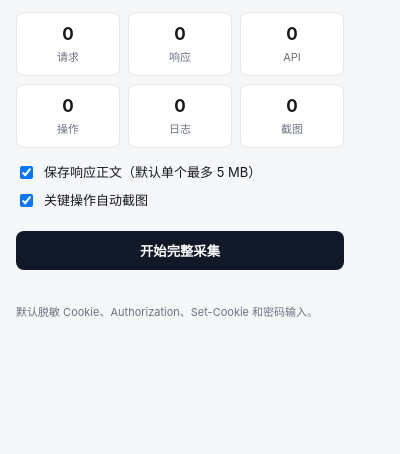
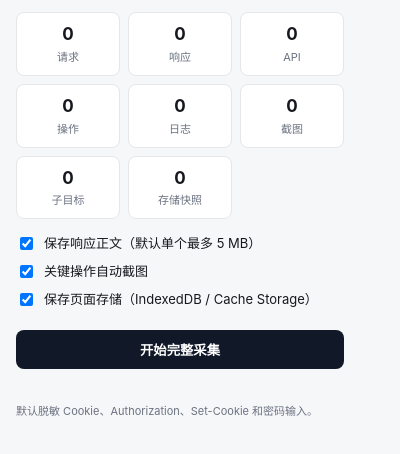
Before and after one commit to DSmegumi/WebCaptrue, a browser extension: page popup.html in a window 400 px wide. Shown: the part 68-522 px from the top of the page. Drawn offline with Linux system fonts and the light colour scheme.

Commit message:
feat: expose v0.2 capture counters and storage option

```diff
--- a/popup.html
+++ b/popup.html
@@ -23,6 +23,8 @@
       <div><strong id="actions">0</strong><span>操作</span></div>
       <div><strong id="consoleCount">0</strong><span>日志</span></div>
       <div><strong id="screenshots">0</strong><span>截图</span></div>
+      <div><strong id="targets">0</strong><span>子目标</span></div>
+      <div><strong id="storageSnapshots">0</strong><span>存储快照</span></div>
     </section>
 
     <label class="option">
@@ -33,6 +35,10 @@
       <input id="autoScreenshots" type="checkbox" checked>
       <span>关键操作自动截图</span>
     </label>
+    <label class="option">
+      <input id="captureClientStorage" type="checkbox" checked>
+      <span>保存页面存储（IndexedDB / Cache Storage）</span>
+    </label>
 
     <button id="primary" type="button">开始完整采集</button>
     <p id="message" class="message"></p>
```
